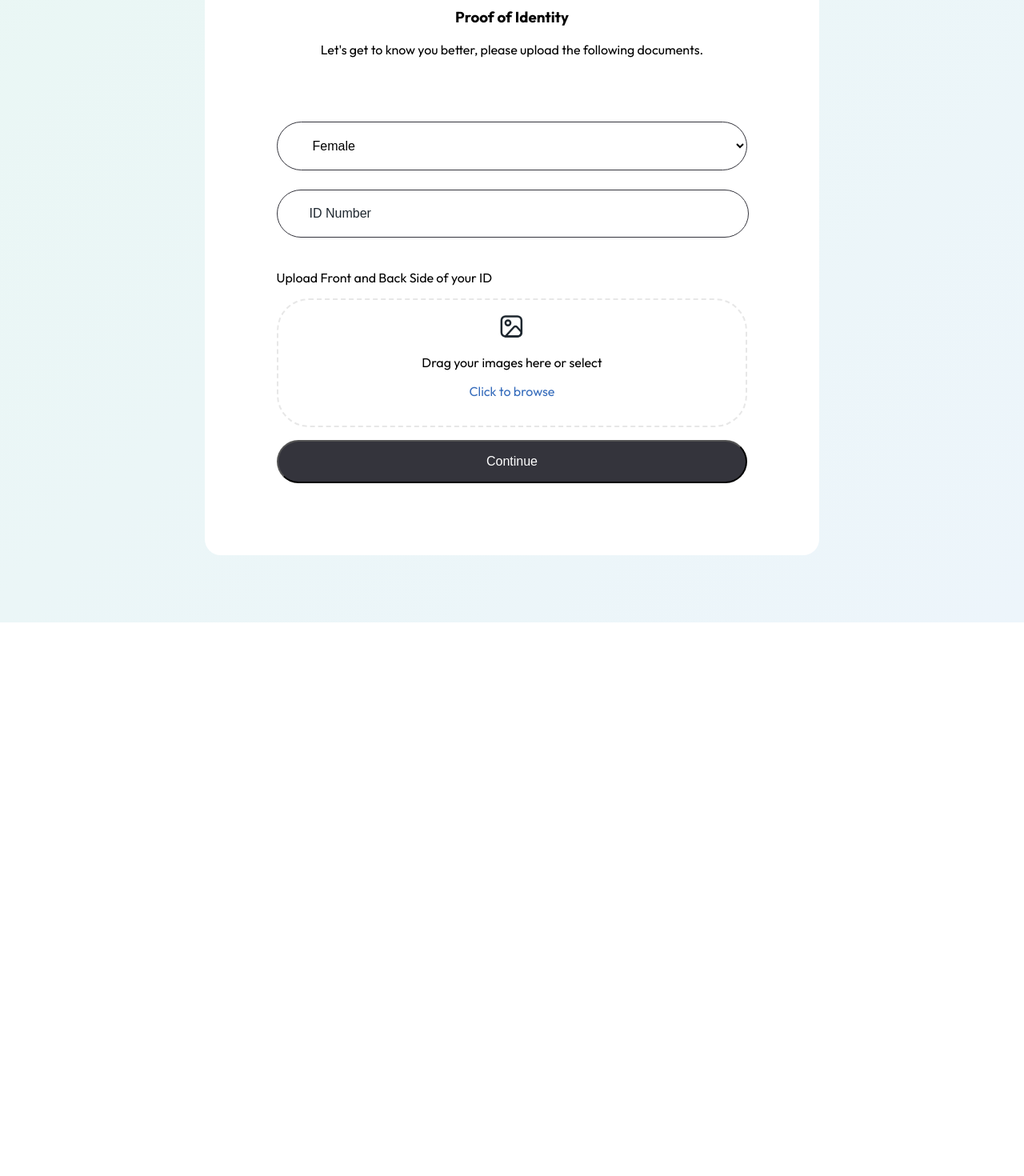
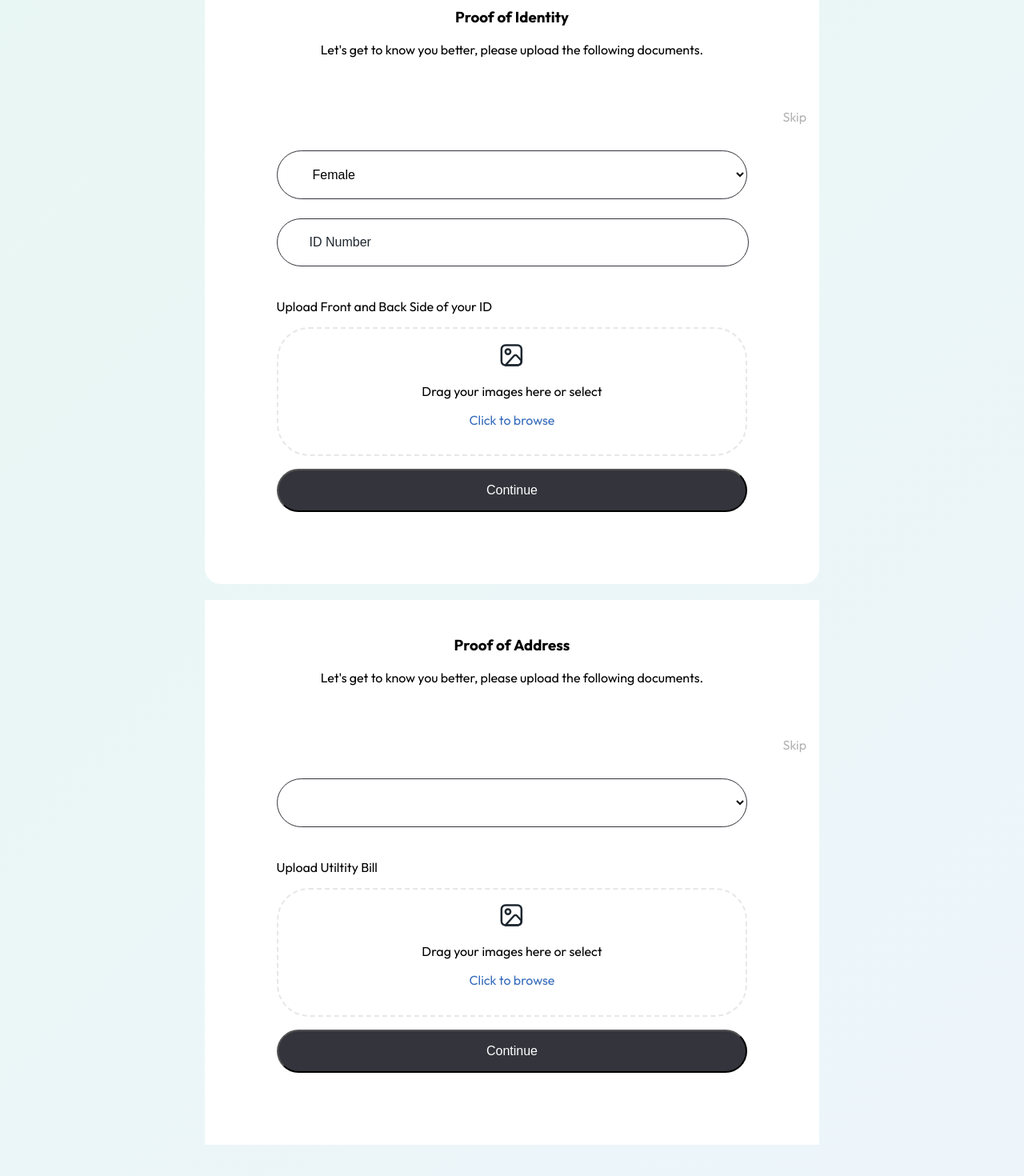
Before and after one commit to Chimamanda16/Greensol, a React (Vite) app: page / in a window 1280 px wide. Shown: the part 3092-4562 px from the top of the page at 80% size. Before the commit the page ends 3870 px from the top, so only its background shows below. Built offline with nearby package versions, Linux system fonts and the light colour scheme.

Commit message:
Add responsiveness

```diff
--- a/package.json
+++ b/package.json
@@ -5,6 +5,7 @@
   "type": "module",
   "scripts": {
     "dev": "vite",
+    "dev:host": "vite --host",
     "build": "vite build",
     "lint": "eslint .",
     "preview": "vite preview"
--- a/src/Pages/MainPage.jsx
+++ b/src/Pages/MainPage.jsx
@@ -3,7 +3,8 @@ import BvnForm from "../components/Bvn";
 import Gender from "../components/Gender"
 import Info from "../components/Info";
 import Navbar from "../components/Navbar"
-import ProofOfAddress from "../components/Poi";
+import ProofOfAddress from "../components/PoAddress";
+import ProofOfInfo from "../components/Poi";
 import SignUp from "../components/SignUp"
 import VerifyEmail from "../components/VerifyEmail";
 
@@ -17,6 +18,7 @@ const MainPage = () => {
         <Info />
         <VerifyEmail />
         <BvnForm />
+        <ProofOfInfo />
         <ProofOfAddress />
     </div>
   )
--- a/src/Styles/Bvn.module.css
+++ b/src/Styles/Bvn.module.css
@@ -63,3 +63,13 @@
   cursor: pointer;
   text-align: right;
 }
+
+@media screen and (max-width: 600px) {
+  .bvnContainer{
+    width: 95%;
+  }
+
+  .bvnForm{
+    width: 95%;
+  }
+}
--- a/src/Styles/Gender.module.css
+++ b/src/Styles/Gender.module.css
@@ -78,3 +78,13 @@
 input::placeholder {
   color: #1e272F;
 }
+
+@media screen and (max-width: 600px) {
+  .gender{
+    width: 95%;
+  }
+
+  .genderForm{
+    width: 95%;
+  }
+}
--- a/src/Styles/MainPage.module.css
+++ b/src/Styles/MainPage.module.css
@@ -9,3 +9,9 @@
     font-family: "Outfit", sans-serif;
     padding: 0  0% 5%;
 }
+
+@media screen and (max-width: 600px) {
+    .backBtn{
+        left: 5%;
+    }
+}
--- a/src/Styles/SignUp.module.css
+++ b/src/Styles/SignUp.module.css
@@ -145,3 +145,17 @@ input::placeholder {
 .terms p span{
   color: #366CBD;
 }
+
+@media screen and (max-width: 600px) {
+  .signup{
+    width: 95%;
+  }
+
+  .signupForm{
+    width: 95%;
+  }
+
+  .socialBtn {
+    font-size: 15px;
+  }
+}
--- a/src/Styles/info.module.css
+++ b/src/Styles/info.module.css
@@ -70,3 +70,13 @@
     font-size: 0.95rem;
     outline: none;
 }
+
+@media screen and (max-width: 600px) {
+    .info{
+      width: 95%;
+    }
+
+    .infoForm{
+        width: 95%;
+    }
+  }
--- a/src/Styles/poAddress.module.css
+++ b/src/Styles/poAddress.module.css
@@ -87,4 +87,21 @@
   .proofFormWrapper {
     text-align: center;
     padding: 2rem 1rem;
-  }
+}
+
+.skip {
+  color: #B3B3B3;
+  cursor: pointer;
+  text-align: right;
+}
+
+@media screen and (max-width: 600px) {
+    .proof{
+      width: 95%;
+    }
+
+    .proofForm{
+        width: 95%;
+    }
+
+}
--- a/src/Styles/poi.module.css
+++ b/src/Styles/poi.module.css
@@ -90,3 +90,19 @@ input::placeholder {
   text-align: center;
   padding: 2rem 1rem;
 }
+
+.skip {
+  color: #B3B3B3;
+  cursor: pointer;
+  text-align: right;
+}
+
+@media screen and (max-width: 600px) {
+  .proof{
+    width: 95%;
+  }
+
+  .proofForm{
+      width: 95%;
+  }
+}
--- a/src/Styles/verifyEmail.module.css
+++ b/src/Styles/verifyEmail.module.css
@@ -53,3 +53,13 @@
     padding: 1rem;
     width: 100%;
 }
+
+@media screen and (max-width: 600px) {
+    .otpInput{
+        width: 20px;
+    }
+
+    .verify{
+      width: 95%;
+    }
+  }
--- a/src/components/PoAddress.jsx
+++ b/src/components/PoAddress.jsx
@@ -11,20 +11,19 @@ const ProofOfAddress = () => {
 
   return (
     <div className={styles.proof} >
-        <h3>Proof of Identity</h3>
+        <h3>Proof of Address</h3>
         <p>Let's get to know you better, please upload the following documents.</p>
         <div className={styles.proofFormWrapper}>
+            <p className={styles.skip}>Skip</p>
             <form className={styles.proofForm}>
                 <div className={styles.proofContainer}>
                     <select className={styles.idTypeInput} >
-                        <option value="Male">Female</option>
-                        <option value="Female">Male</option>
+                        <option value="Male" disabled>Home Address</option>
+                        <option value="Male" disabled>Address</option>
                     </select>
                 </div>
-                <div className={styles.idContainer}>
-                    <input type="text" placeholder="ID Number" className={styles.IdInput} />
-                </div>
-                <p className={styles.uploadInfo}>Upload Front and Back Side of your ID</p>
+
+                <p className={styles.uploadInfo}>Upload Utiltity Bill</p>
                 <div className={styles.uploadCont}>
                     <div>
                         <img src="../images/upload.svg" alt="" />
--- a/src/components/Poi.jsx
+++ b/src/components/Poi.jsx
@@ -2,7 +2,7 @@ import { useRef } from 'react';
 import React from 'react'
 import styles from "../Styles/poi.module.css";
 
-const ProofOfAddress = () => {
+const ProofOfInfo = () => {
 
     const fileInputRef = useRef();
     const handleClick = () => {
@@ -14,6 +14,7 @@ const ProofOfAddress = () => {
         <h3>Proof of Identity</h3>
         <p>Let's get to know you better, please upload the following documents.</p>
         <div className={styles.proofFormWrapper}>
+                        <p className={styles.skip}>Skip</p>
             <form className={styles.proofForm}>
                 <div className={styles.proofContainer}>
                     <select className={styles.idTypeInput} >
@@ -49,4 +50,4 @@ const ProofOfAddress = () => {
   )
 }
 
-export default ProofOfAddress;
+export default ProofOfInfo;
```
